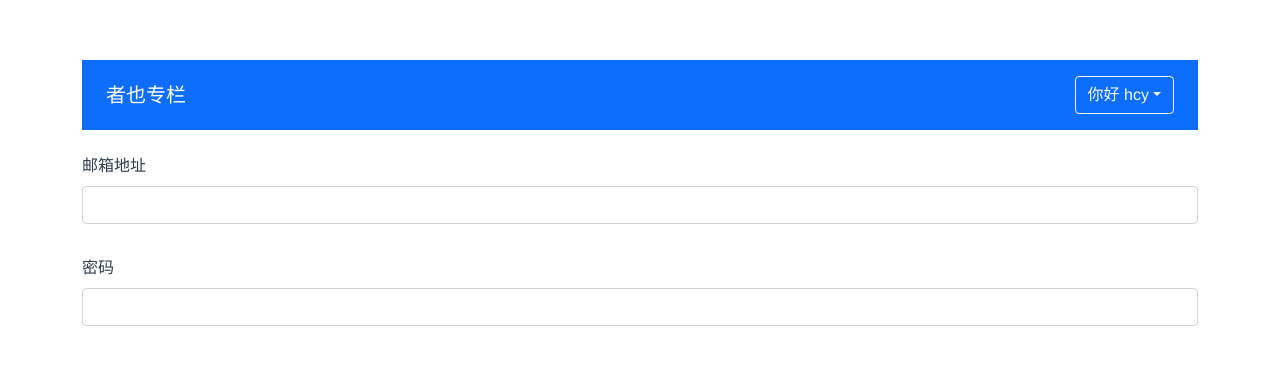
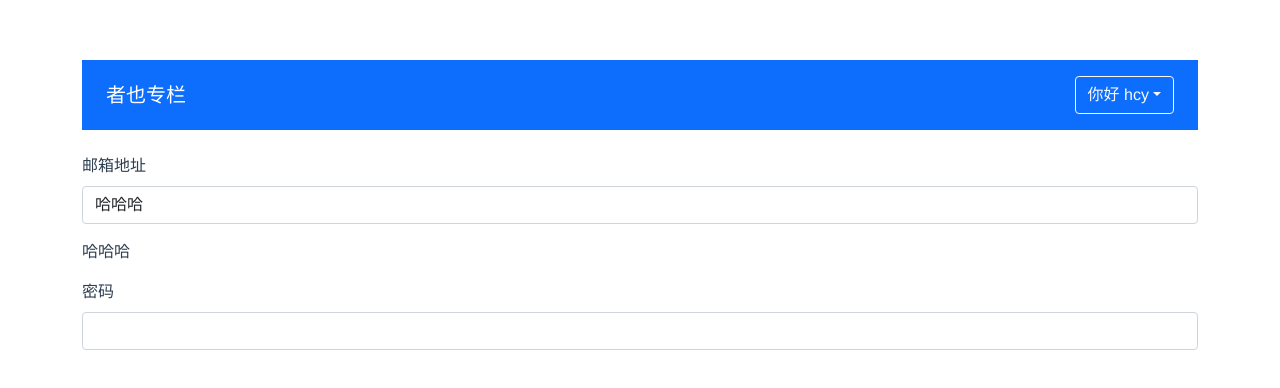
Before and after one commit to zifeifish/zheye, a Vue app: page / in a window 1280 px wide. Shown: the top 388 px of the page. Built offline with nearby package versions, Linux system fonts and the light colour scheme.

Commit message:
ValidtateInput支持v-model

```diff
--- a/src/components/Form/SimplyForm.vue
+++ b/src/components/Form/SimplyForm.vue
@@ -2,7 +2,8 @@
   <form action="">
     <div class="mb-3">
       <label for="exampleInputEmail1" class="form-label">邮箱地址</label>
-      <validtate-input :rules="emailRules"></validtate-input>
+      <validtate-input :rules="emailRules" v-model="emailVal"></validtate-input>
+      {{emailVal}}
     </div>
     <div class="mb-3">
       <label for="exampleInputPassword1" class="form-label">密码</label>
@@ -11,7 +12,7 @@
   </form>
 </template>
 <script lang="ts">
-import { defineComponent, reactive } from 'vue'
+import { defineComponent, reactive, ref } from 'vue'
 import ValidtateInput, { RulesProp } from './ValidtateInput.vue'
 
 export default defineComponent({
@@ -24,9 +25,11 @@
       { type: 'required', message: '电子邮箱地址不能为空' },
       { type: 'email', message: '请输入正确的电子邮箱格式' }
     ])
+    const emailVal = ref('哈哈哈')
 
     return {
-      emailRules
+      emailRules,
+      emailVal
     }
   }
 })
--- a/src/components/Form/ValidtateInput.vue
+++ b/src/components/Form/ValidtateInput.vue
@@ -3,8 +3,9 @@
     <input type="text"
       class="form-control"
       :class="{'is-invalid': inputRef.error}"
-      v-model="inputRef.val"
+      :value="inputRef.val"
       @blur="validateInput"
+      @input="updateValue"
     >
     <span v-if="inputRef.error" class="invalid-feedback">{{inputRef.message}}</span>
   </div>
@@ -21,14 +22,22 @@
 export default defineComponent({
   name: 'ValidtateInput',
   props: {
-    rules: Array as PropType<RulesProp>
+    rules: Array as PropType<RulesProp>,
+    // 一、props中创建modelValue属性
+    modelValue: String
   },
-  setup (props) {
+  setup (props, context) {
     const inputRef = reactive({
-      val: '',
+      val: props.modelValue || '',
       error: false,
       message: ''
     })
+    const updateValue = (e: Event) => {
+      const targetValue = (e.target as HTMLInputElement).value
+      inputRef.val = targetValue
+      // 二、更新值的时候需要发射事件出去 事件名：'update:modelValue'
+      context.emit('update:modelValue', inputRef.val)
+    }
     const validateInput = () => {
       if (props.rules) {
         const allPassed = props.rules.every(rule => {
@@ -51,7 +60,8 @@
     }
     return {
       inputRef,
-      validateInput
+      validateInput,
+      updateValue
     }
   }
 })
```
